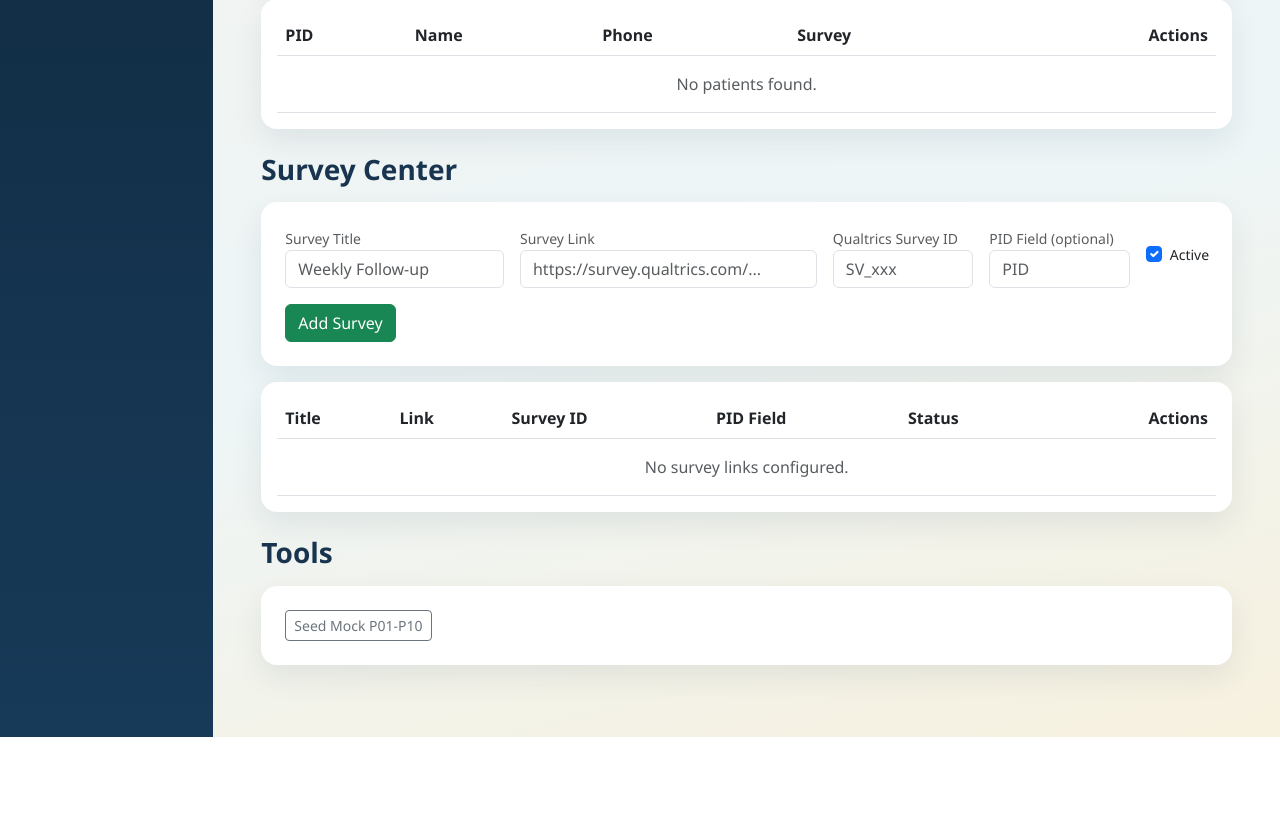
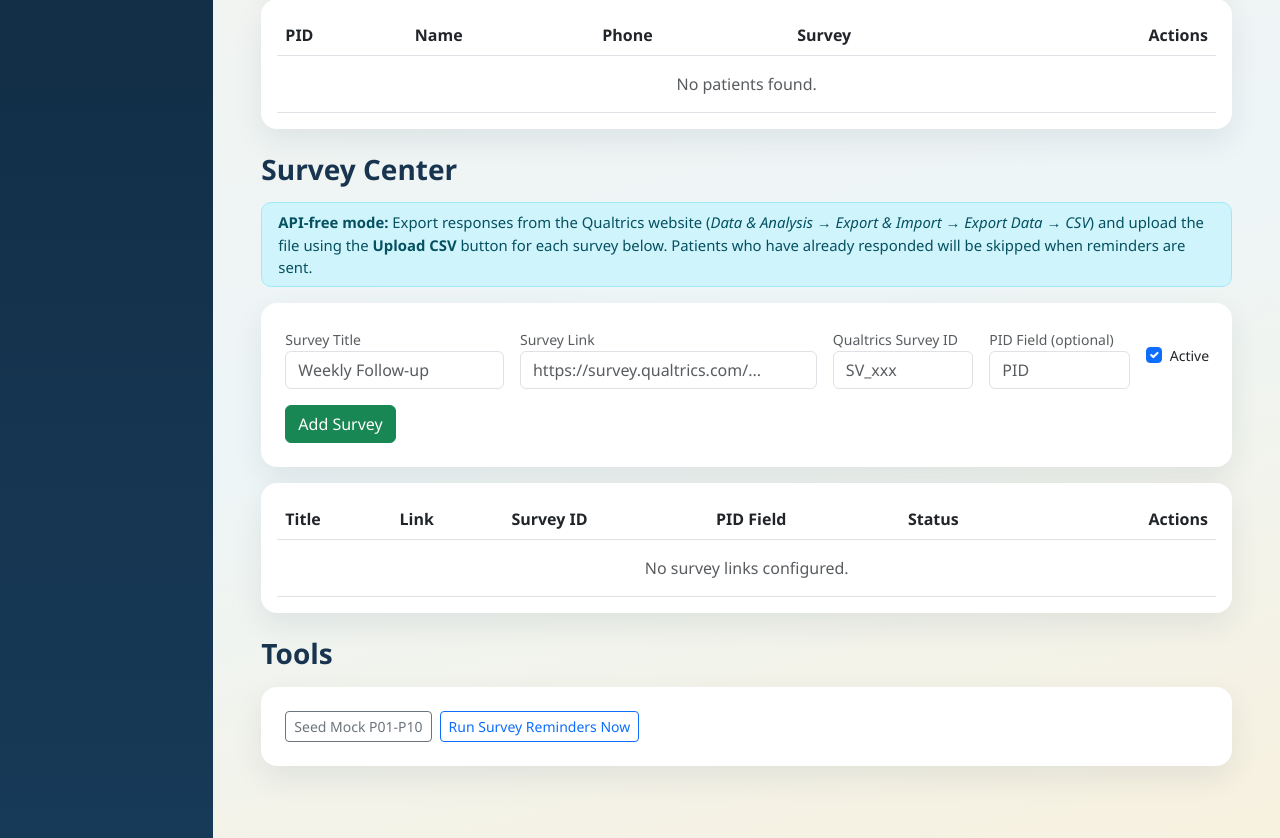
Before and after one commit to dazess/whatsapp-health-bot, a Flask app: page / in a window 1280 px wide. Shown: the part 506-1344 px from the top of the page. Before the commit the page ends 1243 px from the top, so only its background shows below. Run offline with Flask 3, Linux system fonts and the light colour scheme; the visitor is signed in with stand-in values (Sample User, id 1); data that the repository does not hold is empty; parts of the project's set-up code (start-up, migrations or seed data) failed here and were passed over.

Commit message:
feat: replace Qualtrics API with CSV upload for survey response tracking
- Add POST /survey/<id>/upload_responses route that accepts a Qualtrics
  CSV export (or any plain CSV with a PID column), auto-detects and skips
  the two Qualtrics metadata header rows, and upserts QualtricsResponse
  records so the existing reminder job can skip already-responded patients.
- Add POST /admin/run_survey_reminders route for on-demand reminder runs.
- Fix scheduler_tasks.send_daily_survey_reminders to use a consistent
  survey_code fallback ('survey-{id}') so uploaded CSV records are matched
  even when no Qualtrics Survey ID is configured; use 'is not None' guard
  so the fallback survey with id=0 is handled correctly.
- Update dashboard: add API-free info banner, per-survey Upload CSV button,
  and Run Survey Reminders Now button in Tools section.

Co-authored-by: dazess <141168974+dazess@users.noreply.github.com>

```diff
--- a/app.py
+++ b/app.py
@@ -1,6 +1,8 @@
 import os
 import hmac
 import re
+import csv
+import io
 from datetime import datetime, timedelta
 from functools import wraps
 from dotenv import load_dotenv
@@ -189,6 +191,131 @@ def delete_survey_link(survey_id):
     db.session.commit()
     flash('Survey link deleted.', 'success')
     return redirect(url_for('index'))
+
+@app.route('/survey/<int:survey_id>/upload_responses', methods=['POST'])
+@login_required
+def upload_survey_responses(survey_id):
+    """
+    Accept a Qualtrics CSV export and populate QualtricsResponse records.
+    This is the API-free alternative: download the responses CSV from the
+    Qualtrics website and upload it here instead of using the Qualtrics API.
+    """
+    survey = SurveyLink.query.get_or_404(survey_id)
+
+    if 'csv_file' not in request.files:
+        flash('No file selected.', 'error')
+        return redirect(url_for('index'))
+
+    f = request.files['csv_file']
+    if not f.filename or not f.filename.lower().endswith('.csv'):
+        flash('Please upload a CSV (.csv) file.', 'error')
+        return redirect(url_for('index'))
+
+    try:
+        content = f.read().decode('utf-8-sig')  # utf-8-sig strips the BOM that Excel adds
+        reader = csv.DictReader(io.StringIO(content))
+        all_rows = list(reader)
+
+        # Qualtrics CSV exports have 3 header rows:
+        #   Row 1 – column IDs (used as dict keys by DictReader)
+        #   Row 2 – human-readable question text  (e.g. "Response ID", "Patient ID")
+        #   Row 3 – ImportId JSON strings         (e.g. {"ImportId":"responseId"})
+        # Detect and skip those metadata rows: scan until we find the first row
+        # whose first value starts with '{' (the ImportId row), then skip
+        # everything up to and including that row.
+        skip = 0
+        for i, row in enumerate(all_rows[:3]):
+            first_val = next(iter(row.values()), '')
+            if first_val.startswith('{'):
+                skip = i + 1  # skip the label row(s) and this ImportId row
+                break
+        data_rows = all_rows[skip:]
+
+        if not data_rows:
+            flash('The CSV file contains no data rows. Please check the file and try again.', 'error')
+            return redirect(url_for('index'))
+
+        pid_field = (survey.pid_field or 'PID').strip()
+        survey_code = survey.qualtrics_survey_id or f'survey-{survey.id}'
+        now = datetime.utcnow()
+        synced = 0
+        skipped = 0
+
+        for i, row in enumerate(data_rows):
+            # Find the PID value – try exact name then case-insensitive
+            pid_raw = row.get(pid_field) or row.get(pid_field.lower()) or row.get(pid_field.upper())
+            if pid_raw is None:
+                for col, val in row.items():
+                    if col.lower() == pid_field.lower():
+                        pid_raw = val
+                        break
+
+            if not pid_raw or not str(pid_raw).strip():
+                skipped += 1
+                continue
+
+            pid = str(pid_raw).strip().upper()
+            if not pid:
+                skipped += 1
+                continue
+
+            # Build a stable response ID from ResponseId column or fall back to row index
+            response_id_raw = (
+                row.get('ResponseId') or row.get('responseId') or
+                row.get('response_id') or f'upload-row-{i}'
+            )
+            response_id = f'{survey_code}:{response_id_raw}'
+
+            recorded_at = None
+            for ts_col in ('RecordedDate', 'recordedDate', 'EndDate', 'endDate'):
+                raw_ts = row.get(ts_col)
+                if raw_ts:
+                    try:
+                        recorded_at = datetime.fromisoformat(str(raw_ts).replace('Z', '+00:00'))
+                    except ValueError:
+                        pass
+                    break
+
+            existing = QualtricsResponse.query.filter_by(qualtrics_response_id=response_id).first()
+            if existing:
+                existing.survey_code = survey_code
+                existing.pid = pid
+                existing.recorded_at = recorded_at or existing.recorded_at
+                existing.last_seen_at = now
+            else:
+                db.session.add(QualtricsResponse(
+                    survey_code=survey_code,
+                    pid=pid,
+                    qualtrics_response_id=response_id,
+                    recorded_at=recorded_at,
+                    last_seen_at=now,
+                ))
+            synced += 1
+
+        if synced:
+            db.session.commit()
+
+        flash(
+            f'CSV uploaded: {synced} response(s) recorded, {skipped} row(s) skipped (no PID).',
+            'success',
+        )
+    except Exception as e:
+        flash(f'Error processing CSV: {str(e)}', 'error')
+
+    return redirect(url_for('index'))
+
+
+@app.route('/admin/run_survey_reminders', methods=['POST'])
+@login_required
+def run_survey_reminders_now():
+    """Manually trigger the daily survey reminder job from the dashboard."""
+    try:
+        scheduler_tasks.send_daily_survey_reminders(app)
+        flash('Survey reminders job completed.', 'success')
+    except Exception as e:
+        flash(f'Error running survey reminders: {str(e)}', 'error')
+    return redirect(url_for('index'))
+
 
 @app.route('/patient/add', methods=['POST'])
 @login_required
--- a/templates/index.html
+++ b/templates/index.html
@@ -201,6 +201,12 @@
 
                 <section id="surveys" class="mb-4">
                     <h3 class="section-title">Survey Center</h3>
+                    <div class="alert alert-info py-2 px-3 mt-3 mb-2" style="border-radius:10px; font-size:.93rem;">
+                        <strong>API-free mode:</strong> Export responses from the Qualtrics website
+                        (<em>Data &amp; Analysis → Export &amp; Import → Export Data → CSV</em>)
+                        and upload the file using the <strong>Upload CSV</strong> button for each survey below.
+                        Patients who have already responded will be skipped when reminders are sent.
+                    </div>
                     <div class="dashboard-card p-4 mt-3 mb-3">
                         <form action="/survey/add" method="POST">
                             <div class="row g-3">
@@ -262,6 +268,13 @@
                                                     {{ 'Deactivate' if survey.is_active else 'Activate' }}
                                                 </button>
                                             </form>
+                                            <form action="/survey/{{ survey.id }}/upload_responses" method="POST" enctype="multipart/form-data" class="d-inline">
+                                                <label class="btn btn-sm btn-outline-secondary ms-1 mb-0" title="Upload Qualtrics CSV export to mark responded PIDs">
+                                                    Upload CSV
+                                                    <input type="file" name="csv_file" accept=".csv" class="d-none"
+                                                           onchange="this.closest('form').submit()">
+                                                </label>
+                                            </form>
                                             <form action="/survey/delete/{{ survey.id }}" method="POST" class="d-inline" onsubmit="return confirm('Delete this survey link?');">
                                                 <button type="submit" class="btn btn-sm btn-outline-danger ms-1">Delete</button>
                                             </form>
@@ -281,10 +294,16 @@
                 <section id="tools" class="mb-5">
                     <h3 class="section-title">Tools</h3>
                     <div class="dashboard-card p-4 mt-3">
-                        <form action="/admin/seed_mock_patients" method="POST"
-                              onsubmit="return confirm('Seed or refresh mock patients P01-P10 with shared phone 85252624849?');">
-                            <button type="submit" class="btn btn-outline-secondary btn-sm">Seed Mock P01-P10</button>
-                        </form>
+                        <div class="d-flex gap-2 flex-wrap">
+                            <form action="/admin/seed_mock_patients" method="POST"
+                                  onsubmit="return confirm('Seed or refresh mock patients P01-P10 with shared phone 85252624849?');">
+                                <button type="submit" class="btn btn-outline-secondary btn-sm">Seed Mock P01-P10</button>
+                            </form>
+                            <form action="/admin/run_survey_reminders" method="POST"
+                                  onsubmit="return confirm('Send survey reminders now to all eligible patients?');">
+                                <button type="submit" class="btn btn-outline-primary btn-sm">Run Survey Reminders Now</button>
+                            </form>
+                        </div>
                     </div>
                 </section>
             </main>
```
Also changed, not shown: scheduler_tasks.py (+7 -3 lines).
